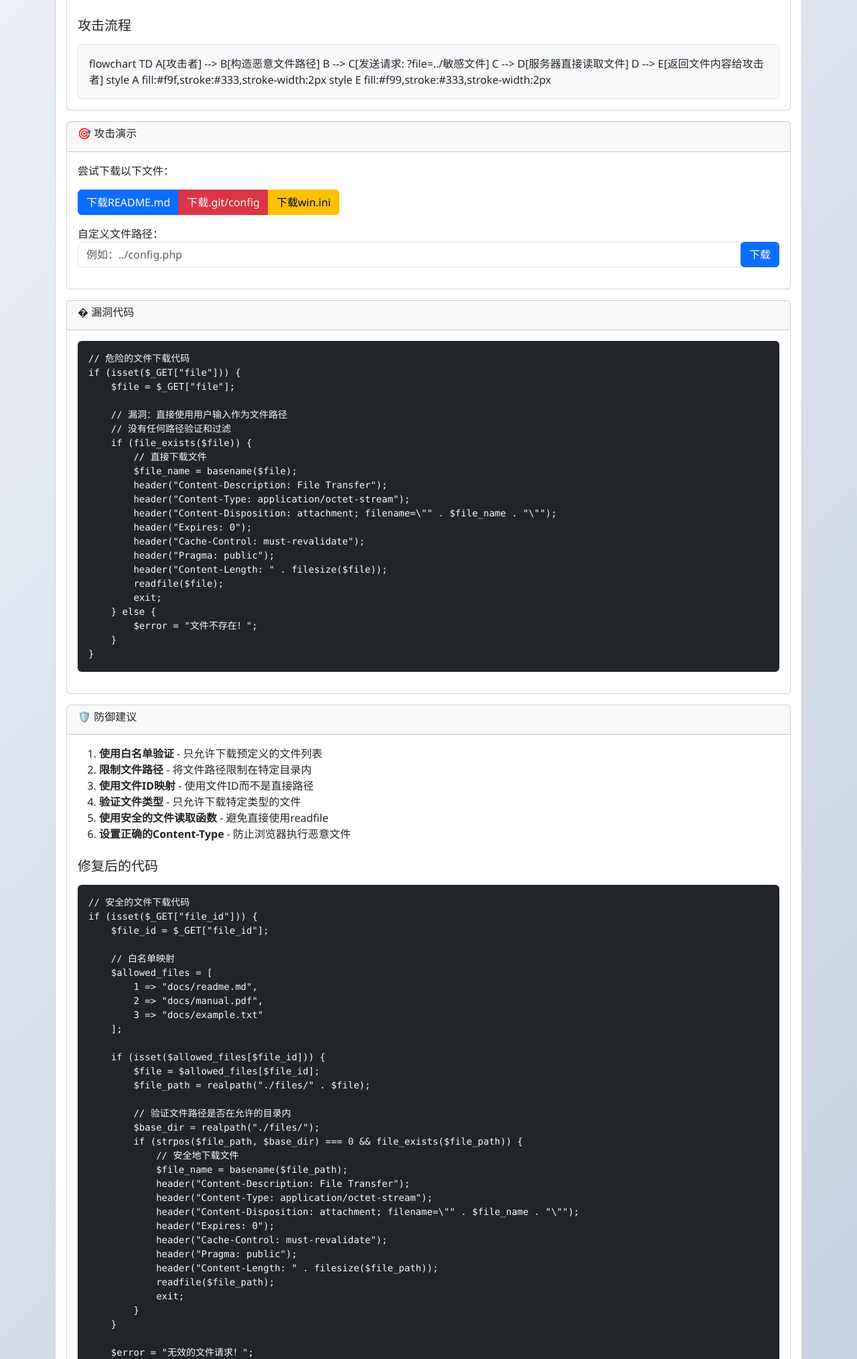
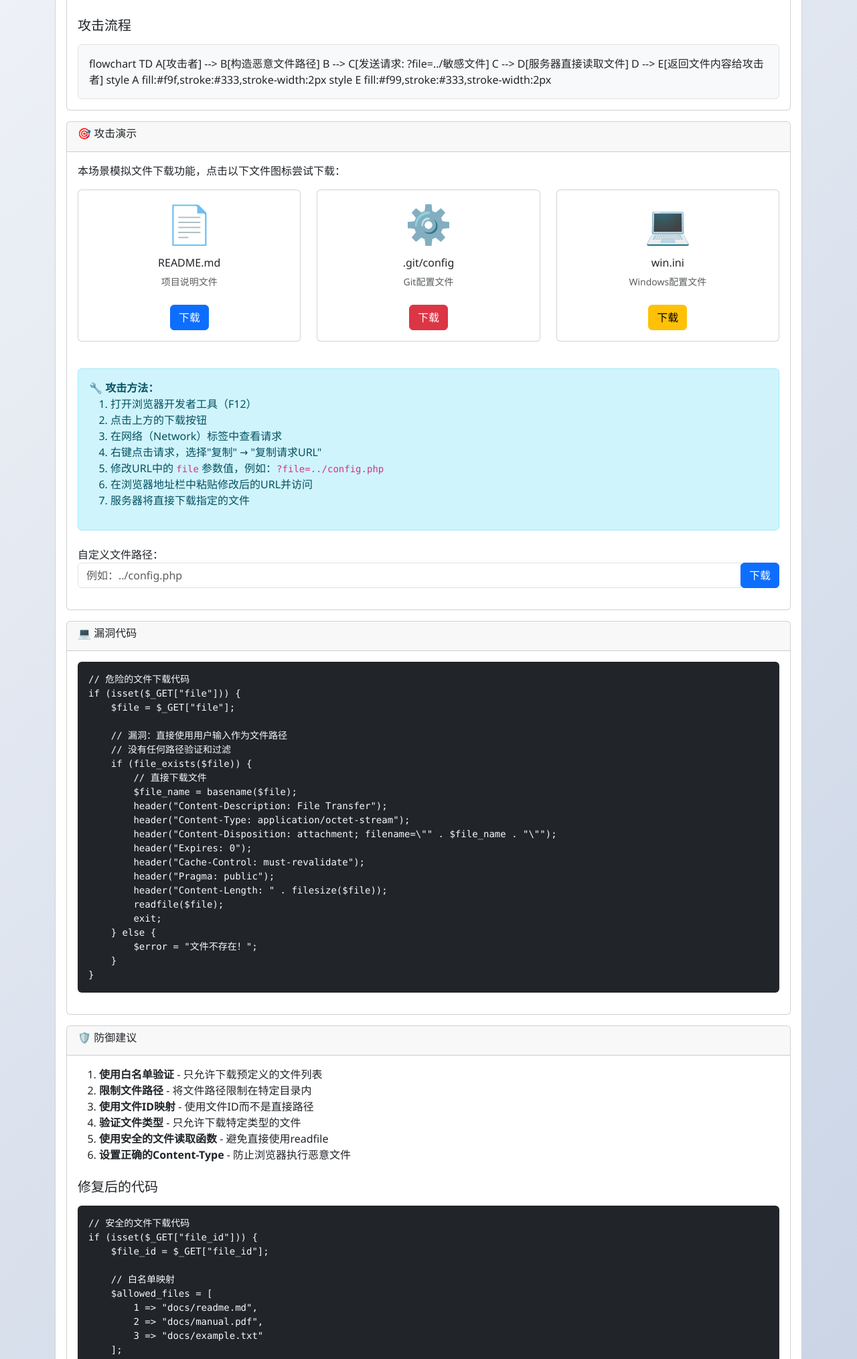
Before and after one commit to KingLann/zhaosec, a PHP site: page /zhaosec/idor/02_file_download_idor.php in a window 1280 px wide. Shown: the part 672-2701 px from the top of the page at 67% size. Run offline with PHP 8.4, Linux system fonts and the light colour scheme; some libraries are stand-ins or nearby versions.

Commit message:
更新不安全的文件下载IDOR场景，添加文件图标展示和攻击方法说明

```diff
--- a/idor/02_file_download_idor.php
+++ b/idor/02_file_download_idor.php
@@ -76,12 +76,52 @@ $content = '<div class="card">
                     <h6>🎯 攻击演示</h6>
                 </div>
                 <div class="card-body">
-                    <p class="mb-3">尝试下载以下文件：</p>
+                    <p class="mb-3">本场景模拟文件下载功能，点击以下文件图标尝试下载：</p>
 
-                    <div class="btn-group mb-3" role="group">
-                        <a href="?file=../README.md" class="btn btn-primary">下载README.md</a>
-                        <a href="?file=../.git/config" class="btn btn-danger">下载.git/config</a>
-                        <a href="?file=../../../../windows/win.ini" class="btn btn-warning">下载win.ini</a>
+                    <div class="row mb-4">
+                        <div class="col-md-4 mb-3">
+                            <div class="card text-center">
+                                <div class="card-body">
+                                    <div class="display-4 mb-3">📄</div>
+                                    <h6 class="card-title">README.md</h6>
+                                    <p class="text-muted small">项目说明文件</p>
+                                    <a href="?file=../README.md" class="btn btn-primary mt-2">下载</a>
+                                </div>
+                            </div>
+                        </div>
+                        <div class="col-md-4 mb-3">
+                            <div class="card text-center">
+                                <div class="card-body">
+                                    <div class="display-4 mb-3">⚙️</div>
+                                    <h6 class="card-title">.git/config</h6>
+                                    <p class="text-muted small">Git配置文件</p>
+                                    <a href="?file=../.git/config" class="btn btn-danger mt-2">下载</a>
+                                </div>
+                            </div>
+                        </div>
+                        <div class="col-md-4 mb-3">
+                            <div class="card text-center">
+                                <div class="card-body">
+                                    <div class="display-4 mb-3">💻</div>
+                                    <h6 class="card-title">win.ini</h6>
+                                    <p class="text-muted small">Windows配置文件</p>
+                                    <a href="?file=../../../../windows/win.ini" class="btn btn-warning mt-2">下载</a>
+                                </div>
+                            </div>
+                        </div>
+                    </div>
+
+                    <div class="alert alert-info mb-4">
+                        <strong>🔧 攻击方法：</strong>
+                        <ol>
+                            <li>打开浏览器开发者工具（F12）</li>
+                            <li>点击上方的下载按钮</li>
+                            <li>在网络（Network）标签中查看请求</li>
+                            <li>右键点击请求，选择"复制" → "复制请求URL"</li>
+                            <li>修改URL中的 <code>file</code> 参数值，例如：<code>?file=../config.php</code></li>
+                            <li>在浏览器地址栏中粘贴修改后的URL并访问</li>
+                            <li>服务器将直接下载指定的文件</li>
+                        </ol>
                     </div>
 
                     <div class="form-group mb-3">
@@ -107,7 +147,7 @@ $content = '<div class="card">
 
             <div class="card mb-3">
                 <div class="card-header">
-                    <h6>� 漏洞代码</h6>
+                    <h6>💻 漏洞代码</h6>
                 </div>
                 <div class="card-body">
                     <pre class="bg-dark text-light p-3 rounded"><code>// 危险的文件下载代码
```
